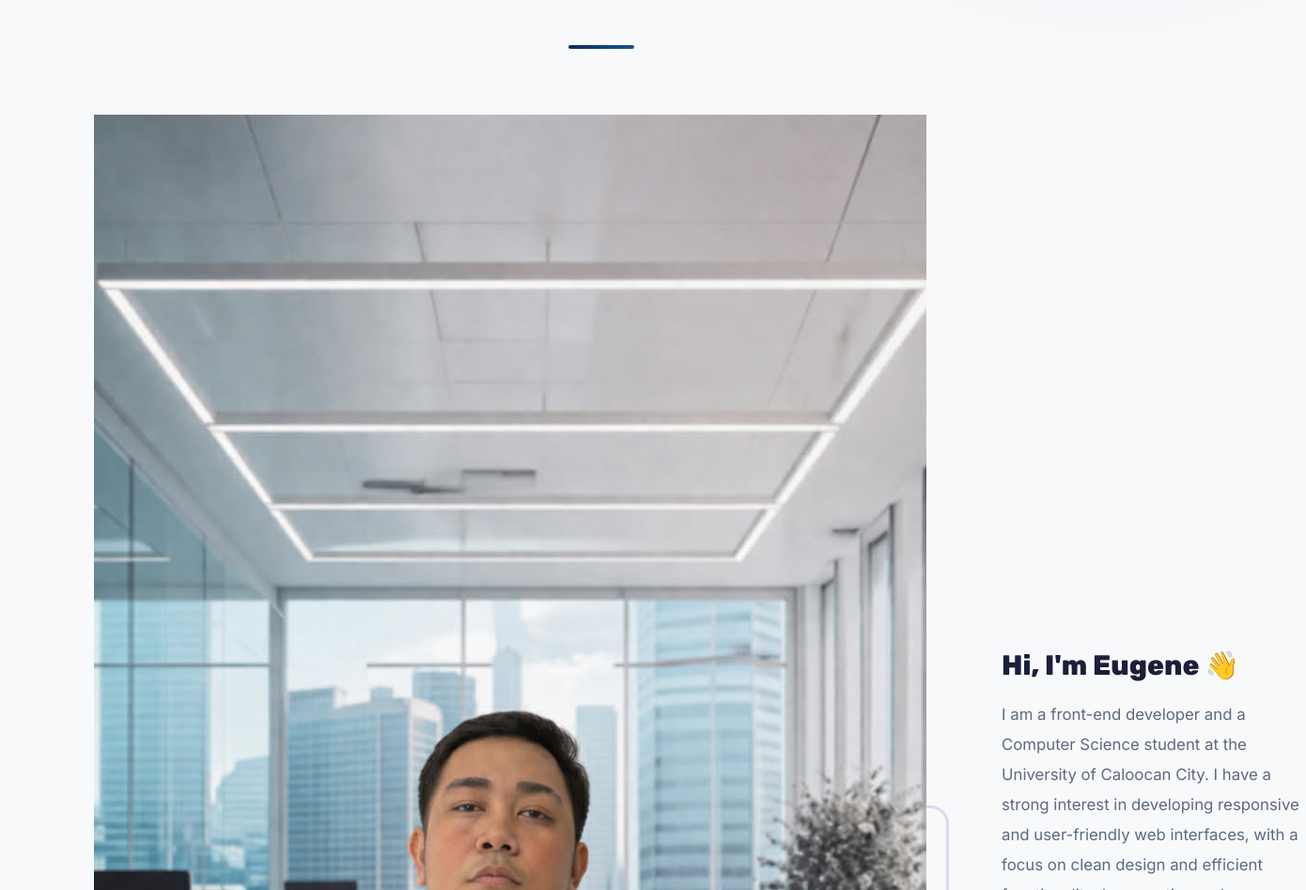
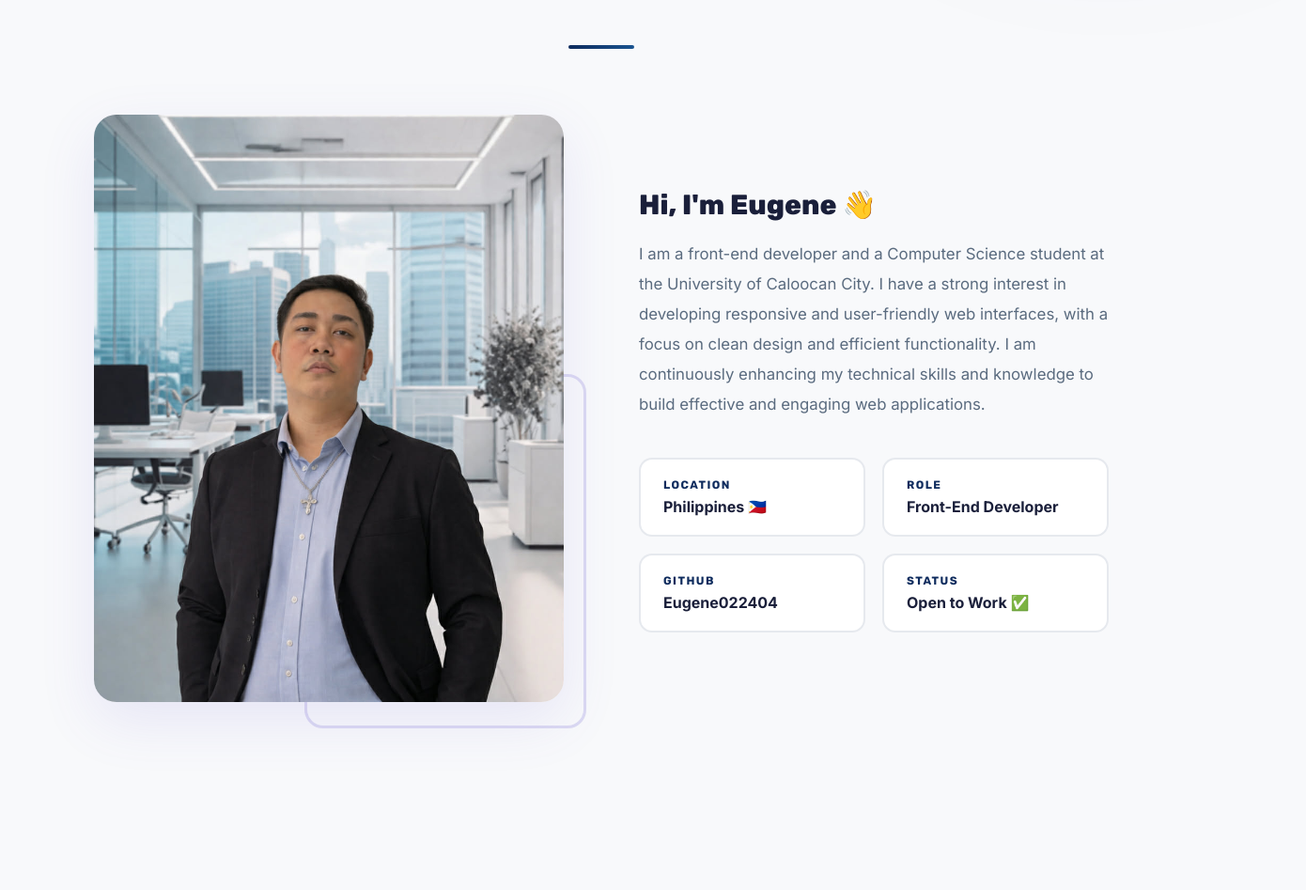
Before and after one commit to Eugene022404/eugenepvportfolio, a plain HTML site: page index.html in a window 1280 px wide. Shown: the part 1020-1967 px from the top of the page at 94% size, 1390 px wide, since content can reach past the window. Drawn offline with Linux system fonts and the light colour scheme.

Commit message:
Add proper styling class to about photo for alignment

```diff
--- a/index.html
+++ b/index.html
@@ -58,7 +58,7 @@
     <div class="section-divider fade-in"></div>
     <div class="about-grid fade-in">
       <div class="about-img-wrap">
-        <img src="images/eugenepv.jpg" alt="Eugene">
+        <img src="images/eugenepv.jpg" alt="Eugene" class="about-photo">
 
         <div class="about-deco"></div>
       </div>
```
